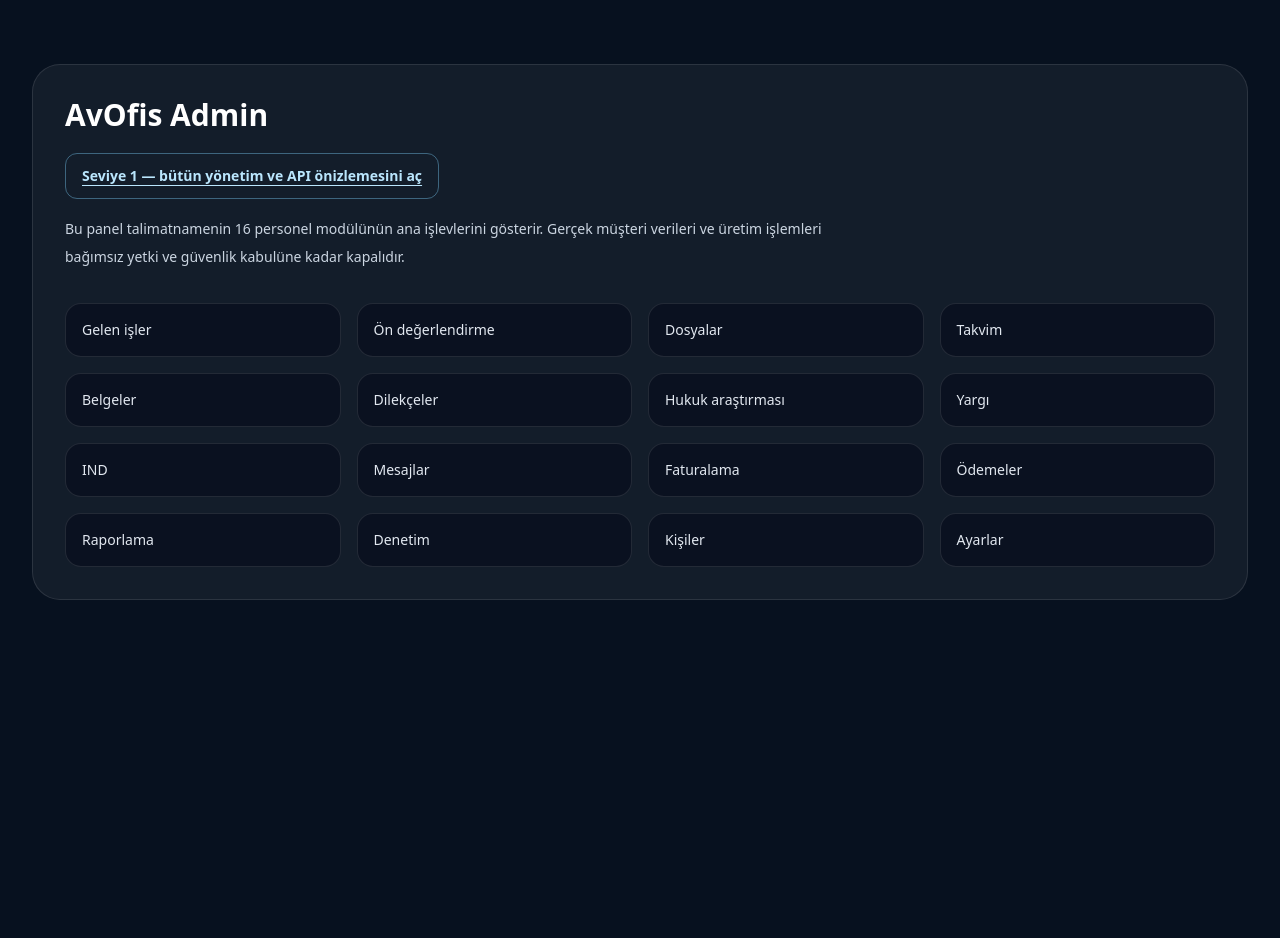
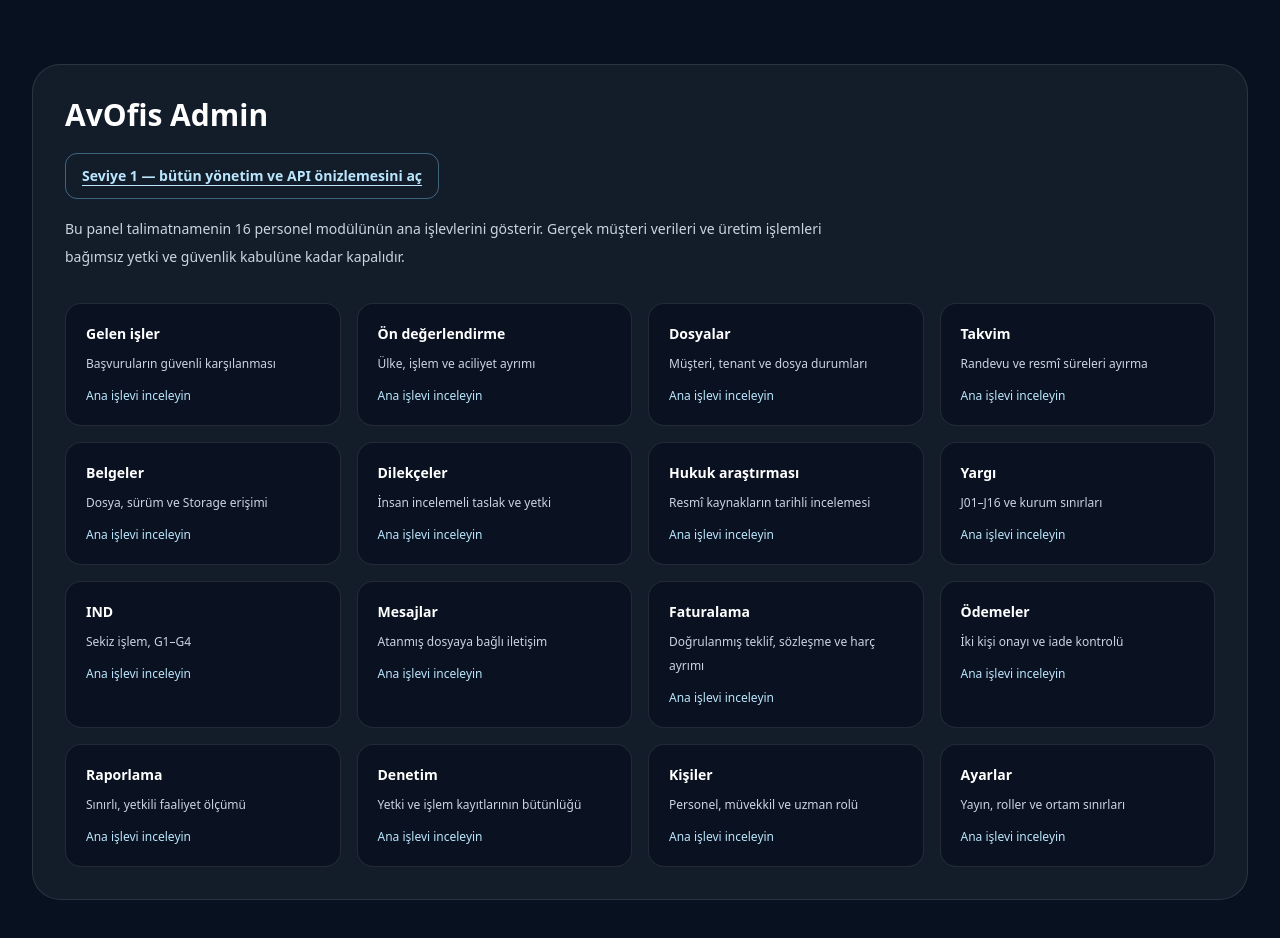
Before and after one commit to netadalet-oss/avofis-platform, a Next.js app in the folder admin/: page / in a window 1280 px wide. Shown: the top 938 px of the page. Before the commit the page ends 800 px from the top, so only its background shows below. Built offline with nearby package versions, Linux system fonts and the light colour scheme.

Commit message:
feat(scope): link admin homepage directly to 16 canonical actual staff workspaces

```diff
--- a/admin/src/app/page.tsx
+++ b/admin/src/app/page.tsx
@@ -1,11 +1,7 @@
 import Link from "next/link";
+import { STAFF_TOP_LEVEL } from "@/lib/staff-module-directory";
 
-const sections = [
-  "Gelen işler","Ön değerlendirme","Dosyalar","Takvim",
-  "Belgeler","Dilekçeler","Hukuk araştırması","Yargı",
-  "IND","Mesajlar","Faturalama","Ödemeler",
-  "Raporlama","Denetim","Kişiler","Ayarlar"
-];
+
 
 export default function AdminHome() {
   return (
@@ -20,10 +16,13 @@ export default function AdminHome() {
             Bu panel talimatnamenin 16 personel modülünün ana işlevlerini gösterir. Gerçek müşteri verileri ve üretim işlemleri bağımsız yetki ve güvenlik kabulüne kadar kapalıdır.
           </p>
           <div className="mt-8 grid gap-4 md:grid-cols-2 xl:grid-cols-4">
-            {sections.map((section) => (
-              <div key={section} className="rounded-2xl border border-white/10 bg-slate-950/50 p-4 text-sm text-slate-200">
-                {section}
-              </div>
+            {STAFF_TOP_LEVEL.map((module) => (
+              <Link href={"/personel/" + module.slug} key={module.slug}
+                className="rounded-2xl border border-white/10 bg-slate-950/50 p-5 text-sm text-slate-200 hover:border-sky-300/50">
+                <h2 className="font-semibold text-white">{module.title}</h2>
+                <p className="mt-2 text-xs leading-6 text-slate-300">{module.scope}</p>
+                <span className="mt-3 inline-block text-xs text-sky-200">Ana işlevi inceleyin</span>
+              </Link>
             ))}
           </div>
         </div>
```
